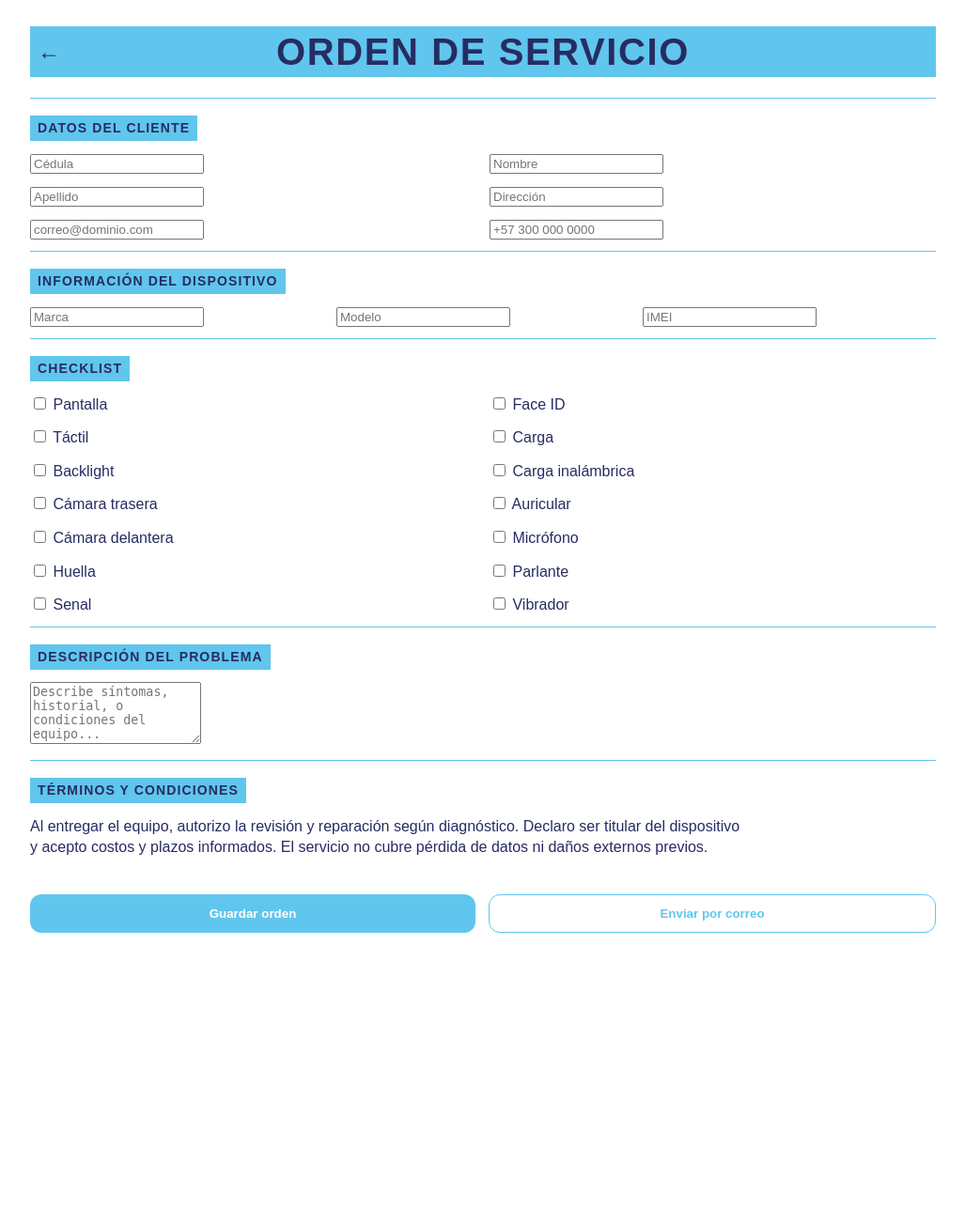
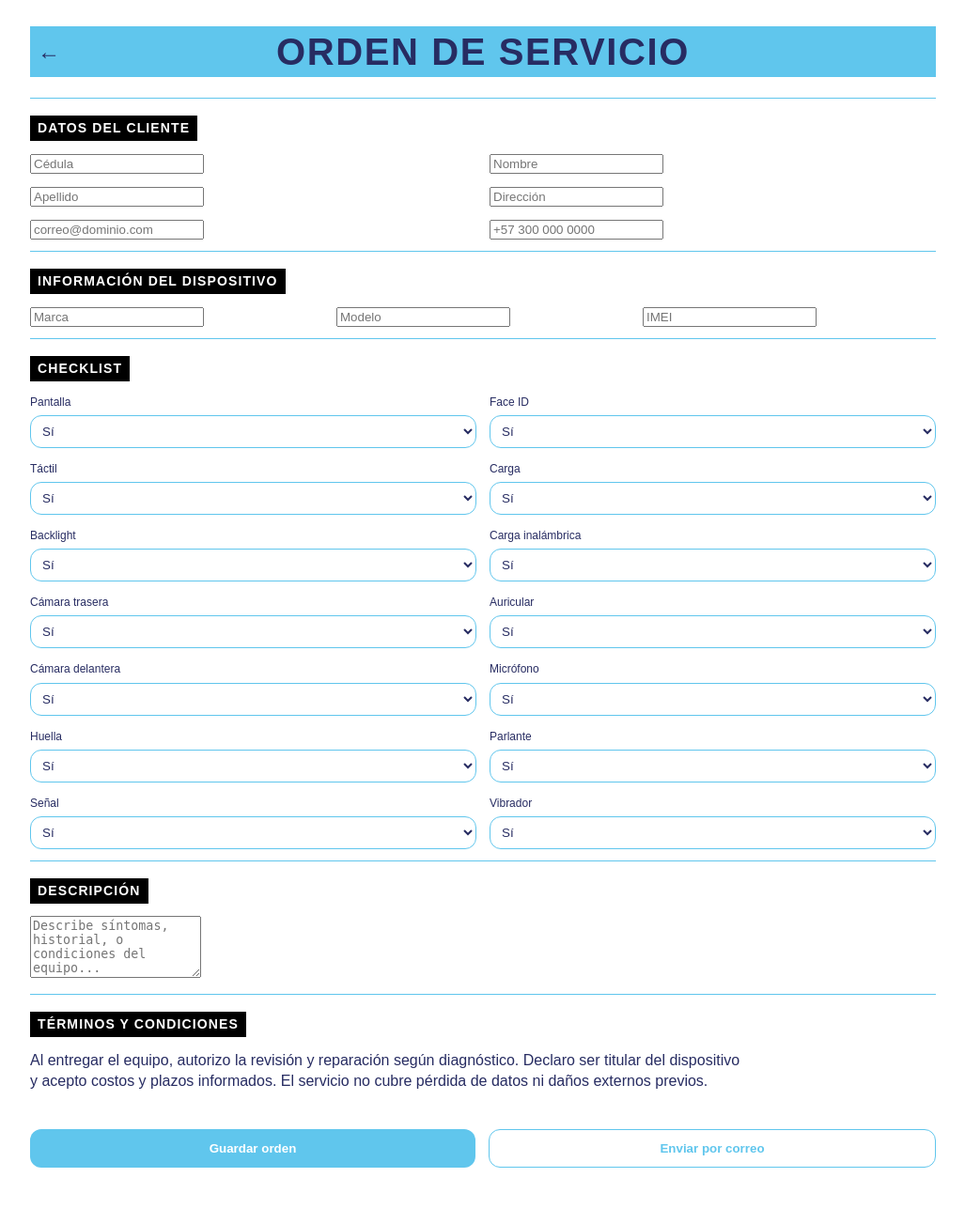
Before and after one commit to jempo2002/palmatronica, a Flask app: page /nueva_orden in a window 1280 px wide. Shown: the whole page at 94% size, without its empty margins (126-1153 px from the left). Before the commit the page ends 993 px from the top, so only its background shows below. Run offline with Flask 3, Linux system fonts and the light colour scheme; some web fonts are replaced.

Commit message:
Update order form styling and checklist

```diff
--- a/app.py
+++ b/app.py
@@ -78,7 +78,7 @@ def nueva_orden():
         conexion.commit()
         cursor.close()
         conexion.close()
-        flash('Orden creada correctamente')
+        flash(f'Orden creada correctamente. Número de orden: {id_orden}')
         return redirect(url_for('inicio_admin'))
 
     tipo = request.args.get('tipo', '')
--- a/static/css/nueva_orden.css
+++ b/static/css/nueva_orden.css
@@ -9,6 +9,8 @@
   --field-br-focus: #60C6ED;
   --accent: #60C6ED;
   --line: #60C6ED;
+  --black: #000000;
+  --white: #FFFFFF;
   --radius: 12px;
   --gap: 14px;
 }
@@ -72,8 +74,8 @@ body{
   text-transform: uppercase;
   font-size: 14px;
   letter-spacing: .08em;
-  background-color: var(--accent);
-  color: var(--text);
+  background-color: var(--black);
+  color: var(--white);
   padding: 4px 8px;
   display: inline-block;
 }
@@ -104,6 +106,29 @@ body{
   white-space:nowrap; border:0; padding:0; margin:-1px;
 }
 
+/* Mostrar etiquetas dentro del checklist */
+.checklist .field label{
+  height: auto;
+  width: auto;
+  overflow: visible;
+  clip: auto;
+  white-space: normal;
+  margin: 0 0 6px;
+}
+
+.checklist .field{
+  display: flex;
+  flex-direction: column;
+}
+
+.checklist .field select{
+  padding: 8px;
+  border: 1px solid var(--field-br);
+  border-radius: var(--radius);
+  background: var(--field-bg);
+  color: var(--text);
+}
+
 .terms{
   margin: 0 0 8px;
   color: var(--muted);
--- a/templates/admin/nueva_orden.html
+++ b/templates/admin/nueva_orden.html
@@ -71,33 +71,116 @@
     <section class="section">
       <h2 class="section__title">Checklist</h2>
       <div class="checklist grid grid--2">
-        <!-- Columna izquierda -->
-        <label class="check"><input type="checkbox" name="pantalla" /> <span>Pantalla</span></label>
-        <label class="check"><input type="checkbox" name="face_id" /> <span>Face ID</span></label>
+        <div class="field">
+          <label for="pantalla">Pantalla</label>
+          <select id="pantalla" name="pantalla">
+            <option value="si">Sí</option>
+            <option value="no">No</option>
+          </select>
+        </div>
+        <div class="field">
+          <label for="face_id">Face ID</label>
+          <select id="face_id" name="face_id">
+            <option value="si">Sí</option>
+            <option value="no">No</option>
+          </select>
+        </div>
 
-        <label class="check"><input type="checkbox" name="tactil" /> <span>Táctil</span></label>
-        <label class="check"><input type="checkbox" name="carga" /> <span>Carga</span></label>
+        <div class="field">
+          <label for="tactil">Táctil</label>
+          <select id="tactil" name="tactil">
+            <option value="si">Sí</option>
+            <option value="no">No</option>
+          </select>
+        </div>
+        <div class="field">
+          <label for="carga">Carga</label>
+          <select id="carga" name="carga">
+            <option value="si">Sí</option>
+            <option value="no">No</option>
+          </select>
+        </div>
 
-        <label class="check"><input type="checkbox" name="backlight" /> <span>Backlight</span></label>
-        <label class="check"><input type="checkbox" name="carga_inalambrica" /> <span>Carga inalámbrica</span></label>
+        <div class="field">
+          <label for="backlight">Backlight</label>
+          <select id="backlight" name="backlight">
+            <option value="si">Sí</option>
+            <option value="no">No</option>
+          </select>
+        </div>
+        <div class="field">
+          <label for="carga_inalambrica">Carga inalámbrica</label>
+          <select id="carga_inalambrica" name="carga_inalambrica">
+            <option value="si">Sí</option>
+            <option value="no">No</option>
+          </select>
+        </div>
 
-        <label class="check"><input type="checkbox" name="camara_trasera" /> <span>Cámara trasera</span></label>
-        <label class="check"><input type="checkbox" name="auricular" /> <span>Auricular</span></label>
+        <div class="field">
+          <label for="camara_trasera">Cámara trasera</label>
+          <select id="camara_trasera" name="camara_trasera">
+            <option value="si">Sí</option>
+            <option value="no">No</option>
+          </select>
+        </div>
+        <div class="field">
+          <label for="auricular">Auricular</label>
+          <select id="auricular" name="auricular">
+            <option value="si">Sí</option>
+            <option value="no">No</option>
+          </select>
+        </div>
 
-        <label class="check"><input type="checkbox" name="camara_delantera" /> <span>Cámara delantera</span></label>
-        <label class="check"><input type="checkbox" name="microfono" /> <span>Micrófono</span></label>
+        <div class="field">
+          <label for="camara_delantera">Cámara delantera</label>
+          <select id="camara_delantera" name="camara_delantera">
+            <option value="si">Sí</option>
+            <option value="no">No</option>
+          </select>
+        </div>
+        <div class="field">
+          <label for="microfono">Micrófono</label>
+          <select id="microfono" name="microfono">
+            <option value="si">Sí</option>
+            <option value="no">No</option>
+          </select>
+        </div>
 
-        <label class="check"><input type="checkbox" name="huella" /> <span>Huella</span></label>
-        <label class="check"><input type="checkbox" name="parlante" /> <span>Parlante</span></label>
+        <div class="field">
+          <label for="huella">Huella</label>
+          <select id="huella" name="huella">
+            <option value="si">Sí</option>
+            <option value="no">No</option>
+          </select>
+        </div>
+        <div class="field">
+          <label for="parlante">Parlante</label>
+          <select id="parlante" name="parlante">
+            <option value="si">Sí</option>
+            <option value="no">No</option>
+          </select>
+        </div>
 
-        <label class="check"><input type="checkbox" name="senal" /> <span>Senal</span></label>
-        <label class="check"><input type="checkbox" name="vibrador" /> <span>Vibrador</span></label>
+        <div class="field">
+          <label for="senal">Señal</label>
+          <select id="senal" name="senal">
+            <option value="si">Sí</option>
+            <option value="no">No</option>
+          </select>
+        </div>
+        <div class="field">
+          <label for="vibrador">Vibrador</label>
+          <select id="vibrador" name="vibrador">
+            <option value="si">Sí</option>
+            <option value="no">No</option>
+          </select>
+        </div>
       </div>
     </section>
 
     <!-- DESCRIPCIÓN -->
     <section class="section">
-      <h2 class="section__title">Descripción del problema</h2>
+      <h2 class="section__title">Descripción</h2>
       <div class="field">
         <label for="descripcion" class="sr-only">Descripción</label>
         <textarea id="descripcion" name="descripcion" rows="4" placeholder="Describe síntomas, historial, o condiciones del equipo..."></textarea>
```
